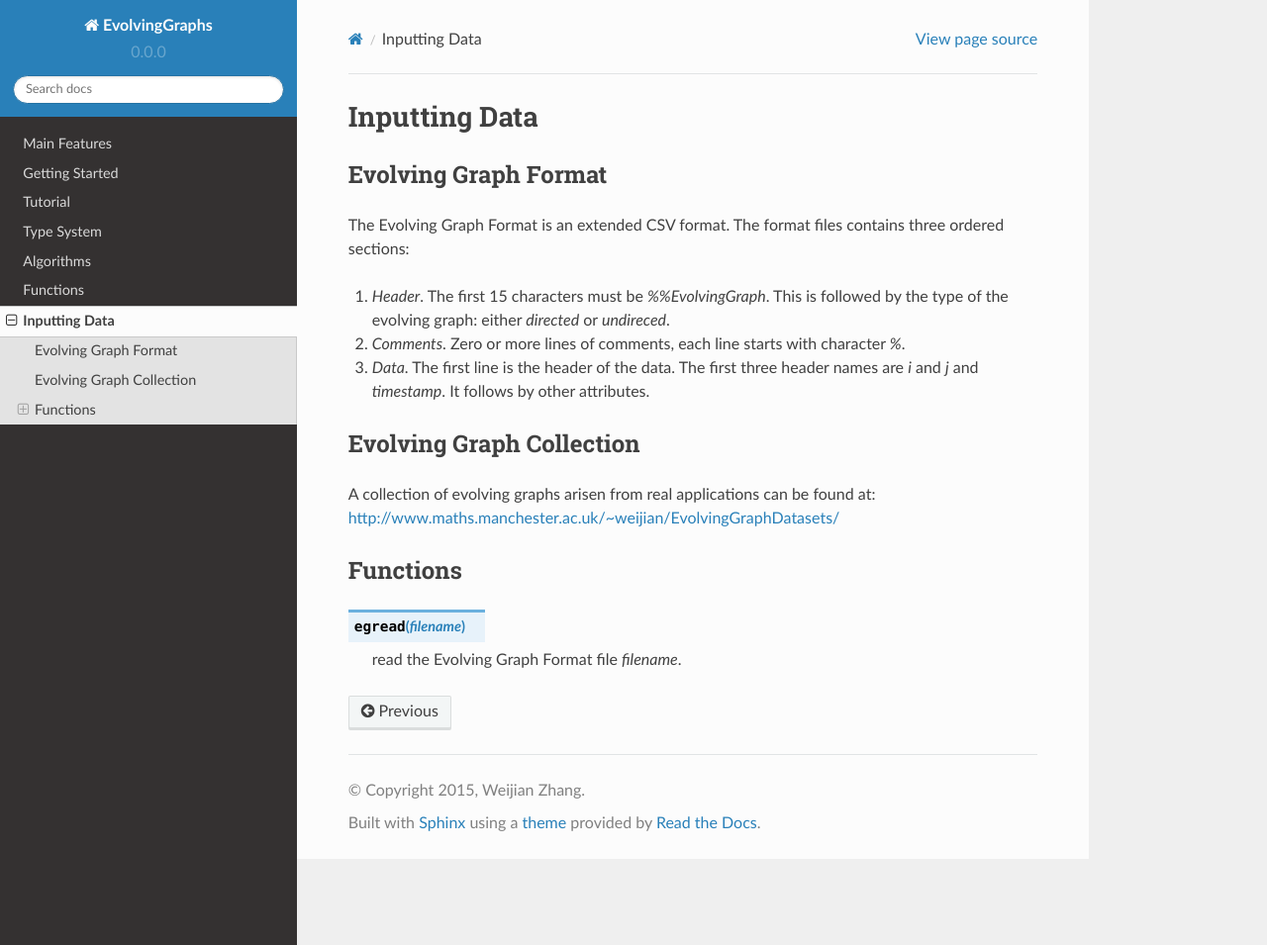
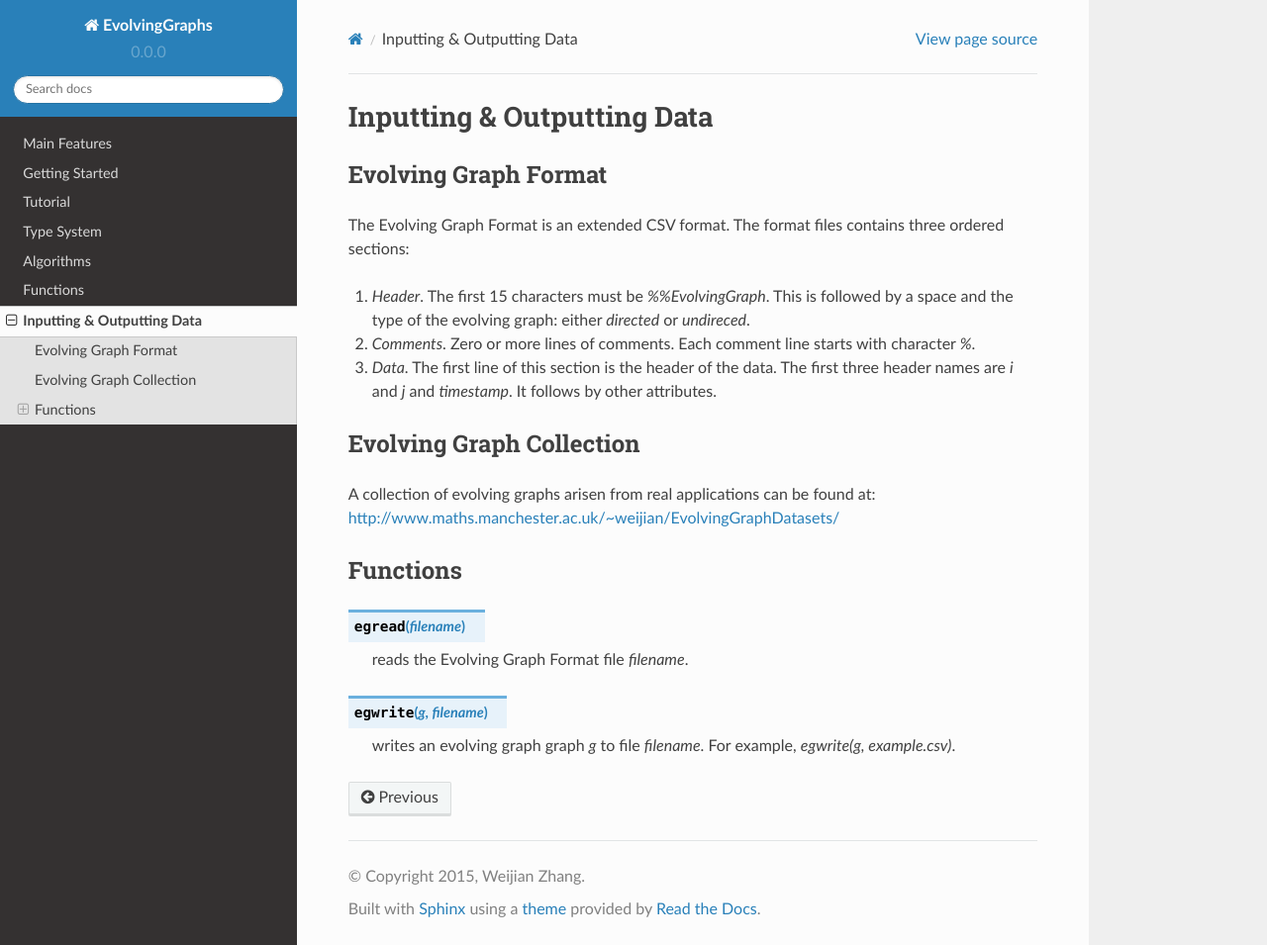
Before and after one commit to EtymoIO/EvolvingGraphs.jl, a Sphinx documentation site: the page built from doc/io.rst, in a window 1280 px wide and 955 px high. Shown: the whole window at 99% size. Built offline with Sphinx 7.4.7 and the Read the Docs theme 2.0.0, drawn with Linux system fonts in a browser that asks for light colours.

Commit message:
doc for egwrite

```diff
--- a/doc/io.rst
+++ b/doc/io.rst
@@ -1,5 +1,5 @@
-Inputting Data
-==============
+Inputting & Outputting Data
+===========================
 
 Evolving Graph Format
 ---------------------
@@ -8,15 +8,15 @@ The Evolving Graph Format is an extended CSV format. The format files contains
 three ordered sections:
 
 1. *Header*. The first 15 characters must be `%%EvolvingGraph`. This
-   is followed by the type of the evolving graph: either `directed` or
+   is followed by a space and the type of the evolving graph: either `directed` or
    `undireced`.
 
-2. *Comments*. Zero or more lines of comments, each line starts with
-   character `%`.
+2. *Comments*. Zero or more lines of comments. Each comment line
+   starts with character `%`.
 
-3. *Data*. The first line is the header of the data. The first three
-   header names are `i` and `j` and `timestamp`. It follows by
-   other attributes.
+3. *Data*. The first line of this section is the header of the
+   data. The first three header names are `i` and `j` and
+   `timestamp`. It follows by other attributes.
 
 
 Evolving Graph Collection
@@ -30,4 +30,9 @@ Functions
 
 .. function:: egread(filename)
 
-   read the Evolving Graph Format file `filename`.
+   reads the Evolving Graph Format file `filename`.
+
+.. function:: egwrite(g, filename)
+
+   writes an evolving graph graph `g` to file `filename`. For example,
+   `egwrite(g, example.csv)`.
```
Also changed, not shown: 1 other file.
